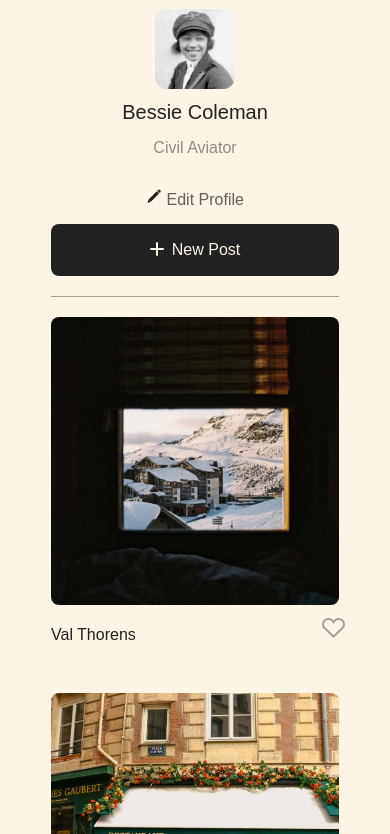
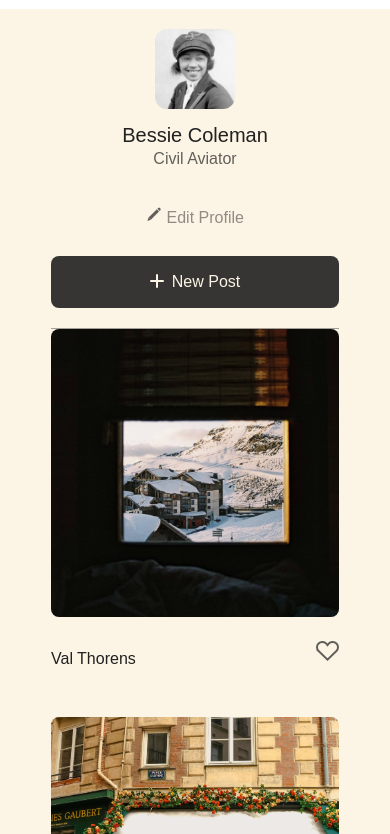
Before and after one commit to yalemisonasch/se_project_spots, a plain HTML site: page index.html in a window 390 px wide. Shown: the part 54-888 px from the top of the page. Drawn offline with Linux system fonts and the light colour scheme; a web font is replaced by a local one.

Commit message:
Update to my project after initial submit and Dot review

```diff
--- a/blocks/card.css
+++ b/blocks/card.css
@@ -1,25 +1,34 @@
-.card{
-  max-width:413px;
+.card {
+  max-width: 413px;
 }
 
 .card__image {
- width: 413px;
- height: 445px;
+  width: 413px;
+  height: 413px;
+  margin-bottom: 12px;
   object-fit: cover;
   display: block;
   border-radius: 8px;
 }
 
 .card__like-button {
-  width:23px;
-  height:20px;
+  width: 23px;
+  height: 20px;
   background: transparent;
   border: none;
-  opacity:40%;
   margin-top: 12px;
   margin-bottom: 36px;
+  cursor: pointer;
+  display: flex;
+  align-items: center;
+  justify-content: center;
+  padding: 0;
+  opacity: 0.7;
+  transition: opacity 0.3s ease;
+}
 
-
+.card__like-button:hover {
+  opacity: 1;
 }
 
 .card__content {
@@ -28,40 +37,36 @@
   align-items: center;
 }
 
-
 .card__title {
   font-size: 20px;
   line-height: 120%;
   font-weight: 500;
   font-family: "Poppins", Arial, Helvetica, sans-serif;
-  font-style: medium;
+  font-style: normal;
   color: #212121;
   margin-top: 12px;
   margin-bottom: 36px;
-
+  white-space: nowrap;
+  overflow: hidden;
+  text-overflow: ellipsis;
+  max-width: 353px;
 }
 
 @media screen and (max-width: 627px) {
-  .card__image{
-    height:288px;
-    width:288px;
-
+  .card__image {
+    width: 288px;
+    height: 288px;
   }
 
-  .card__title{
-    font-size:16px;
+  .card__title {
+    font-size: 16px;
     line-height: 100%;
-    font-weight:500;
-    font-family: "Poppins", Arial, Helvetica, sans-serif;
-    font-style: medium;
-    color: #212121;
-    margin-top:12px;
-    margin-bottom:20px;
+    margin-bottom: 20px;
+    max-width: 235px;
   }
 
-  .cards__list{
+  .cards__list {
     gap: 20px;
     justify-content: center;
-
   }
 }
--- a/blocks/cards.css
+++ b/blocks/cards.css
@@ -1,5 +1,6 @@
 .cards{
-  padding-top: 20px;
+  padding-top: 20px 0 40px;
+  border-bottom:1px solid #21212166;
 }
 
 .cards__list{
@@ -12,9 +13,21 @@
     gap:40px 20px;
 }
 
+@media screen and (max-width: 627px) {
+  .cards__list {
+    display: grid;
+    grid-template-columns: 1fr;
+    gap: 20px;
+    justify-content: center;
+  }
 
-@media screen and (max-width: 627px) {
-  .cards__list{
-      grid-template-columns: repeat(auto-fit, 288px);
+  .card {
+    max-width: 100%;
+  }
+
+  .card__image {
+    width: 100%;
+    height: 288px;
+    margin-bottom: 12px;
   }
 }
--- a/blocks/footer.css
+++ b/blocks/footer.css
@@ -1,9 +1,9 @@
 .footer {
-border-top: 1px solid #000;
-max-width:1280px;
-margin: 0 auto;
-padding-top:60px;
-padding-bottom:60px;
+  border-top: 1px solid #000;
+  max-width: 1280px;
+  margin: 0 auto;
+  padding-top: 60px;
+  padding-bottom: 60px;
 }
 
 .footer__text {
@@ -11,9 +11,8 @@ padding-bottom:60px;
   font-size: 16px;
   line-height: 100%;
   font-weight: 400;
-  font-style: regular;
-  color: #212121;
-  opacity: 40%;
+  font-style: normal;
   text-align: center;
-  color: rgba(33, 33, 33,0.7);
+  margin: 0;
+  color: rgba(33, 33, 33, 0.7);
 }
--- a/blocks/header.css
+++ b/blocks/header.css
@@ -2,15 +2,14 @@
 background-color: #fff;
 display: flex;
 justify-content: center;
-
-
+padding: 10px 0;
 }
 
 
 .header__logo {
 width:94px;
 height:26px;
-border: rgba(255, 255, 255, 0.8) solid;
+border: 1px solid rgba(255, 255, 255, 0.8);
 bottom: 1px;
 
 }
--- a/blocks/profile.css
+++ b/blocks/profile.css
@@ -1,127 +1,128 @@
-.profile{
-  display:flex;
+.profile {
+  display: flex;
   padding: 34px 0 20px;
   border-bottom: 1px rgba(33, 33, 33, 0.4) solid;
   margin: 0 auto;
 }
 
-.profile__avatar{
-  width:190px;
-  height:190px;
+.profile__avatar {
+  width: 190px;
+  height: 190px;
   margin-right: 20px;
   border-radius: 12px;
-
 }
 
-.profile__column{
+.profile__column {
   display: flex;
   flex-direction: column;
-  align-items:center;
+  align-items: flex-start;
 }
 
-.profile__name{
-  margin-bottom: 0 0 12px;
+.profile__name {
+  margin-bottom: 12px;
   font-size: 32px;
   line-height: 100%;
   font-weight: 500;
   font-family: "Poppins", Arial, Helvetica, sans-serif;
-  font-style: medium;
+  font-style: normal;
   color: #212121;
-  height: 32px;
   text-overflow: ellipsis;
-  display:-webkit-box;
+  display: -webkit-box;
   -webkit-line-clamp: 3;
   -webkit-box-orient: vertical;
   max-width: 420px;
 }
 
-.profile__description{
+.profile__description {
   margin: 0;
   font-family: "Poppins", Arial, Helvetica, sans-serif;
   font-size: 16px;
   line-height: 100%;
   font-weight: 500;
-  font-style: medium;
-  color: #212121;
-  opacity:70%;
-  width:97px;
-  height: 16px;
-  align-self: flex-start;
-  text-overflow: ellipsis;
-  display:-webkit-box;
+  font-style: normal;
+  color: rgba(33, 33, 33, 0.7);
+  max-width: 420px;
+  display: -webkit-box;
   -webkit-line-clamp: 3;
   -webkit-box-orient: vertical;
-  max-width: 420px;
+  overflow: hidden;
 }
 
 .profile__edit-button {
   margin-top: auto;
-  align-self: flex-start;
-  height:16px;
+  align-self:flex-start;
+  margin-bottom: 20px;
   background: transparent;
   border: none;
   font-size: 16px;
   font-family: "Poppins", Arial, Helvetica, sans-serif;
-  color: rgba(33,33,33,.7);
+  color: rgba(33, 33, 33, 0.7);
+  cursor: pointer;
+  padding: 8px 4px;
+  min-height: 32px;
+  opacity: 0.7;
+  transition: opacity 0.25s ease;
+}
+
+.profile__edit-button:hover,
+.profile__edit-button:focus-visible {
+  opacity: 1;
+  outline: none;
 }
 
 .profile__add-button {
   margin-left: auto;
-height:52px;
   background: #212121;
   border-radius: 8px;
   border: none;
   color: #fcf5e5;
   font-size: 16px;
+  height: 52px;
   font-family: "Poppins", Arial, Helvetica, sans-serif;
   font-weight: 500;
-font-style: medium;
+  font-style: normal;
   line-height: 100%;
-padding-top:18px;
-padding-bottom:18px;
-padding-left:32px;
-padding-right:32px;
-align-self: flex-start;
+  padding: 18px 32px;
   display: flex;
-gap:8px;
-border-radius:8px;
+  gap: 8px;
+  justify-content: center;
+  align-self: flex-end;
+  cursor: pointer;
+  opacity: 0.9;
+  transition: opacity 0.2s ease;
+}
+
+.profile__add-button:hover,
+.profile__add-button:focus-visible {
+  opacity: 1;
+  outline: none;
 }
 
 @media screen and (max-width: 627px) {
-  .profile{
+  .profile {
     flex-direction: column;
     align-items: center;
     text-align: center;
-    max-width:288px;
-    padding-top:20px;
+    max-width: 288px;
+    padding-top: 20px;
   }
 
-.profile__avatar{
+  .profile__avatar {
     margin-right: 0;
     height: 80px;
     width: 80px;
   }
+
   .profile__add-button {
-  margin:0;
-  gap: 8px;
+    margin: 0;
     align-self: center;
-  text-align: center;
-  width:288px;
-  height:52px;
-  background: #212121;
-  border-radius: 8px;
+    width: 288px;
     justify-content: center;
   }
 
-.profile__description{
+  .profile__description {
     align-self: center;
     margin-bottom: 32px;
-  font-weight: 500;
-  font-size: 16px;
-  line-height: 100%;
-font-family: "Poppins", Arial, Helvetica, sans-serif;
-font-style: medium;
-color: rgba(33, 33, 33,0.7);
     max-width: 288px;
   }
 
@@ -130,13 +131,9 @@ max-width: 288px;
     margin-bottom: 20px;
   }
 
-.profile__name{
+  .profile__name {
     margin-bottom: 6px;
     font-size: 20px;
-font-weight: 500;
-font-family: "Poppins", Arial, Helvetica, sans-serif;
-font-style: medium;
-color: #212121;
     max-width: 288px;
   }
 }
--- a/index.html
+++ b/index.html
@@ -21,9 +21,9 @@
         <section class="profile page__section">
           <img class="profile__avatar" src="./images/avatar.jpg" alt="Profile Picture" />
           <div class="profile__column">
-            <h1 class="profile__name">Bessie Coleman</h1>
+            <h2 class="profile__name">Bessie Coleman</h2>
             <p class="profile__description">Civil Aviator</p>
-            <button type="button"class="profile__edit-button">
+            <button type="button" class="profile__edit-button">
   <img src="./images/pencil.svg" alt="Pencil Icon" /> Edit Profile
 </button>
           </div>
@@ -106,7 +106,7 @@
         </section>
       </main>
       <footer class="footer">
-        <p class="footer__text"> 2023 &copy Spots</p>
+        <p class="footer__text"> 2023 &copy; Spots</p>
       </footer>
     </div>
   </body>
--- a/vendor/fonts.css
+++ b/vendor/fonts.css
@@ -3,8 +3,7 @@
   font-style: normal;
   font-weight: 400;
   src:
-    url("./fonts/Poppins-Regular.woff2") format("woff2"),
-    url("./fonts/Poppins-Regular.ttf") format("truetype");
+    url("./Poppins/Poppins-Regular.ttf") format("truetype");
   font-display: swap;
 }
 
@@ -13,7 +12,6 @@
   font-style: normal;
   font-weight: 500;
   src:
-    url("./fonts/Poppins-Medium.woff2") format("woff2"),
-    url("./fonts/Poppins-Medium.ttf") format("truetype");
+    url("./Poppins/Poppins-Medium.ttf") format("truetype");
   font-display: swap;
 }
```
Also changed, not shown: vendor/fonts/Poppins/Poppins-Medium.ttf (renamed from vendor/fonts/Poppins/Poppins-Medium.ttf.ttf), vendor/fonts/Poppins/Poppins-Regular.ttf (renamed from vendor/fonts/Poppins/Poppins-Regular.ttf.ttf), 1 other file. Lines whose indentation alone changed are shown as unchanged.
